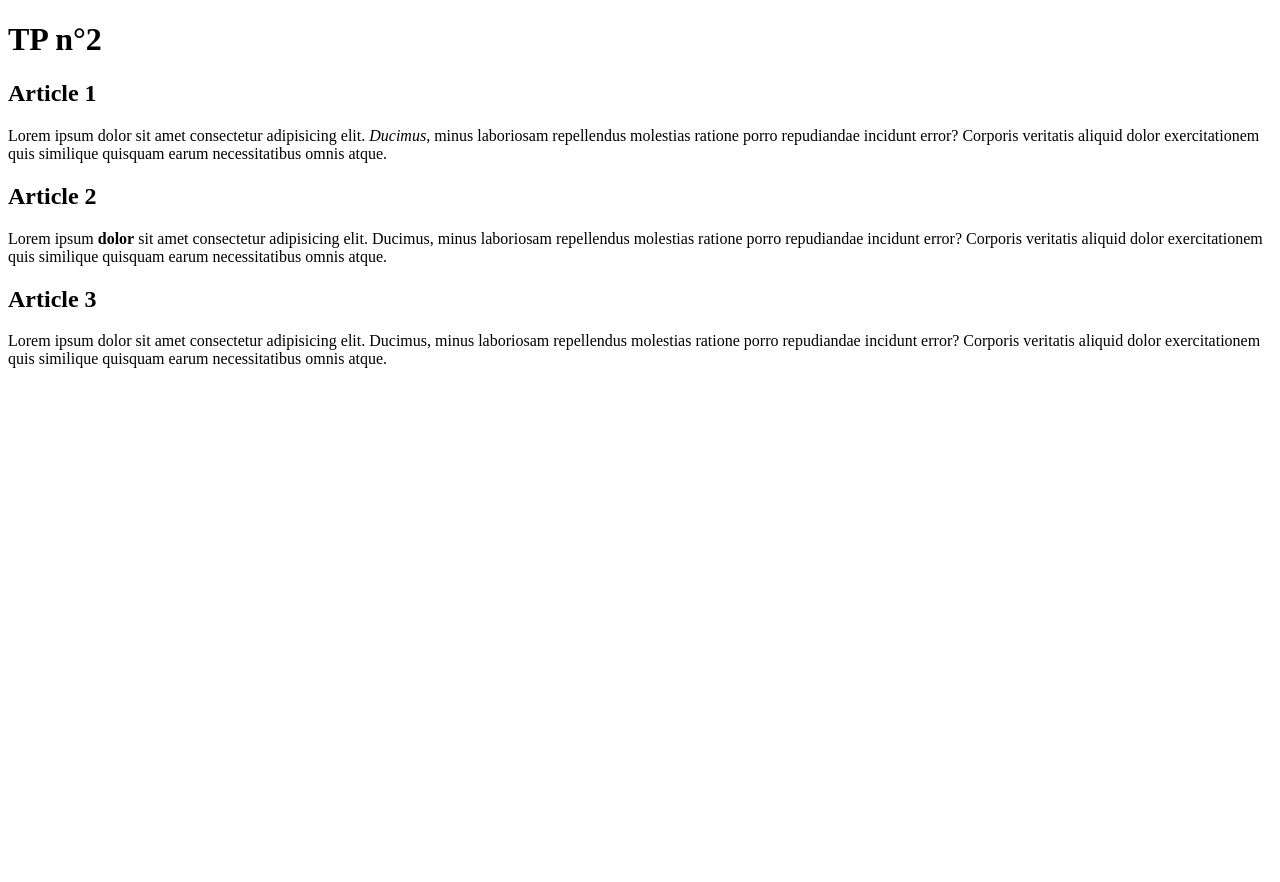
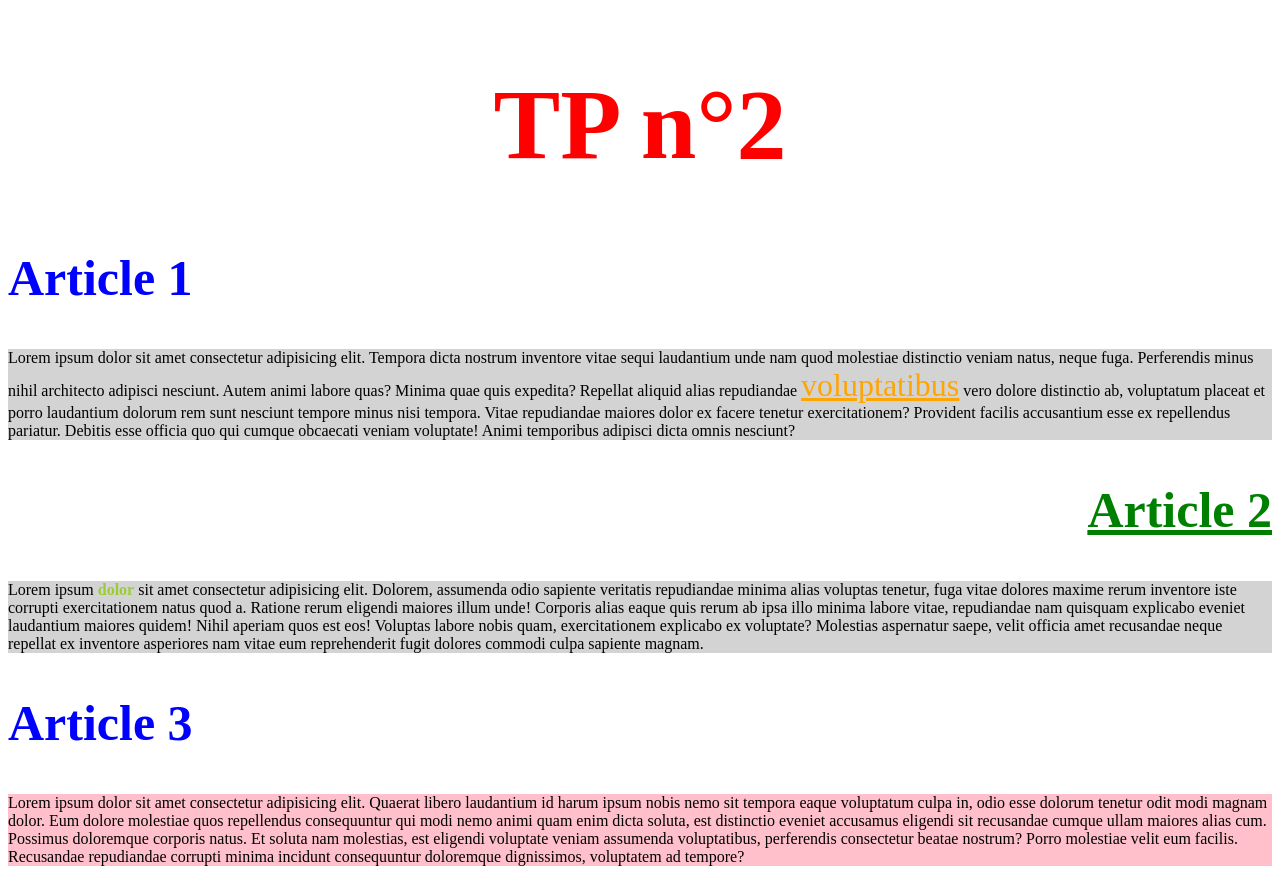
Before and after one commit to vdndev/html-css-tp2, a plain HTML site: page index.html in a window 1280 px wide. Before the commit the page ends 800 px from the top, so only its background shows below. Drawn offline with Linux system fonts and the light colour scheme.

Commit message:
Ajout de style.css et insertion dans index.html

```diff
--- a/index.html
+++ b/index.html
@@ -4,21 +4,30 @@
         <meta charset="UTF-8">
         <meta http-equiv="X-UA-Compatible" content="IE=edge">
         <meta name="viewport" content="width=device-width, initial-scale=1.0">
+
+        <link rel="stylesheet" href="style.css">
+
         <title>Html-Css tp2</title>
     </head>
     <body>
         <h1>TP n°2</h1>
         <article>
             <h2>Article 1</h2>
-            <p>Lorem ipsum dolor sit amet consectetur adipisicing elit. <em>Ducimus</em>, minus laboriosam repellendus molestias ratione porro repudiandae incidunt error? Corporis veritatis aliquid dolor exercitationem quis similique quisquam earum necessitatibus omnis atque.</p>
+            <p>Lorem ipsum dolor sit amet consectetur adipisicing elit. Tempora dicta nostrum inventore vitae sequi laudantium unde nam quod molestiae distinctio veniam natus, neque fuga. Perferendis minus nihil architecto adipisci nesciunt.
+            Autem animi labore quas? Minima quae quis expedita? Repellat aliquid alias repudiandae <em>voluptatibus</em> vero dolore distinctio ab, voluptatum placeat et porro laudantium dolorum rem sunt nesciunt tempore minus nisi tempora.
+            Vitae repudiandae maiores dolor ex facere tenetur exercitationem? Provident facilis accusantium esse ex repellendus pariatur. Debitis esse officia quo qui cumque obcaecati veniam voluptate! Animi temporibus adipisci dicta omnis nesciunt?</p>
         </article>
         <article>
             <h2>Article 2</h2>
-            <p>Lorem ipsum <strong>dolor</strong> sit amet consectetur adipisicing elit. Ducimus, minus laboriosam repellendus molestias ratione porro repudiandae incidunt error? Corporis veritatis aliquid dolor exercitationem quis similique quisquam earum necessitatibus omnis atque.</p>
+            <p>Lorem ipsum <strong>dolor</strong> sit amet consectetur adipisicing elit. Dolorem, assumenda odio sapiente veritatis repudiandae minima alias voluptas tenetur, fuga vitae dolores maxime rerum inventore iste corrupti exercitationem natus quod a.
+            Ratione rerum eligendi maiores illum unde! Corporis alias eaque quis rerum ab ipsa illo minima labore vitae, repudiandae nam quisquam explicabo eveniet laudantium maiores quidem! Nihil aperiam quos est eos!
+            Voluptas labore nobis quam, exercitationem explicabo ex voluptate? Molestias aspernatur saepe, velit officia amet recusandae neque repellat ex inventore asperiores nam vitae eum reprehenderit fugit dolores commodi culpa sapiente magnam.</p>
         </article>
         <article>
             <h2>Article 3</h2>
-            <p>Lorem ipsum dolor sit amet consectetur adipisicing elit. Ducimus, minus laboriosam repellendus molestias ratione porro repudiandae incidunt error? Corporis veritatis aliquid dolor exercitationem quis similique quisquam earum necessitatibus omnis atque.</p>
+            <p>Lorem ipsum dolor sit amet consectetur adipisicing elit. Quaerat libero laudantium id harum ipsum nobis nemo sit tempora eaque voluptatum culpa in, odio esse dolorum tenetur odit modi magnam dolor.
+            Eum dolore molestiae quos repellendus consequuntur qui modi nemo animi quam enim dicta soluta, est distinctio eveniet accusamus eligendi sit recusandae cumque ullam maiores alias cum. Possimus doloremque corporis natus.
+            Et soluta nam molestias, est eligendi voluptate veniam assumenda voluptatibus, perferendis consectetur beatae nostrum? Porro molestiae velit eum facilis. Recusandae repudiandae corrupti minima incidunt consequuntur doloremque dignissimos, voluptatem ad tempore?</p>
         </article>
     </body>
 </html>
--- /dev/null
+++ b/style.css
@@ -0,0 +1,36 @@
+h1 {
+    text-align: center;
+    color: red;
+    font-size: 100px;
+}
+
+h2 {
+    color: blue;
+    font-size: 50px;
+}
+
+p {
+    background-color: lightgray;
+}
+
+strong {
+    font-style: normal;
+    color: yellowgreen;
+}
+
+em {
+    font-size: 2em;
+    font-style: normal;
+    text-decoration: underline;
+    color: orange;
+}
+
+article:nth-last-child(1) p {
+    background-color: pink;
+}
+
+article:nth-child(3) h2 {
+    text-decoration: underline;
+    text-align: right;
+    color: green;
+}
```
